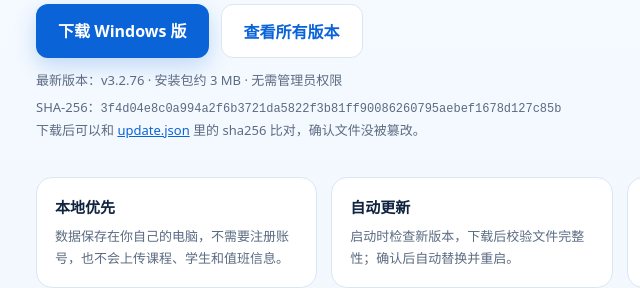
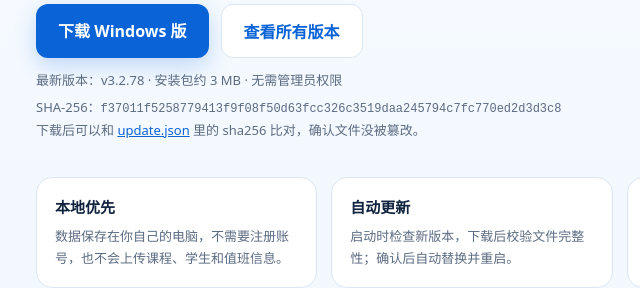
Before and after one commit to feihesl/kexu-releases, a plain HTML site: page index.html in a window 1280 px wide. Shown: the part 273-561 px from the top of the page, 168-808 px from the left. Drawn offline with Linux system fonts and the light colour scheme.

Commit message:
Update download page to 3.2.78

```diff
--- a/index.html
+++ b/index.html
@@ -37,8 +37,8 @@
     <a class="btn primary" href="https://github.com/feihesl/kexu-releases/releases/latest/download/KeXu-win64.zip">下载 Windows 版</a>
     <a class="btn secondary" href="https://github.com/feihesl/kexu-releases/releases">查看所有版本</a>
   </div>
-  <div class="meta">最新版本：v3.2.76 · 安装包约 3 MB · 无需管理员权限</div>
-  <div class="meta" style="margin-top:8px">SHA-256：<code style="font-size:12px;word-break:break-all"><!--sha-->3f4d04e8c0a994a2f6b3721da5822f3b81ff90086260795aebef1678d127c85b<!--/sha--></code></div>
+  <div class="meta">最新版本：v3.2.78 · 安装包约 3 MB · 无需管理员权限</div>
+  <div class="meta" style="margin-top:8px">SHA-256：<code style="font-size:12px;word-break:break-all"><!--sha-->f37011f5258779413f9f08f50d63fcc326c3519daa245794c7fc770ed2d3d3c8<!--/sha--></code></div>
   <div class="meta" style="margin-top:4px">下载后可以和 <a href="update.json" style="color:var(--accent)">update.json</a> 里的 sha256 比对，确认文件没被篡改。</div>
 
   <div class="grid">
```
